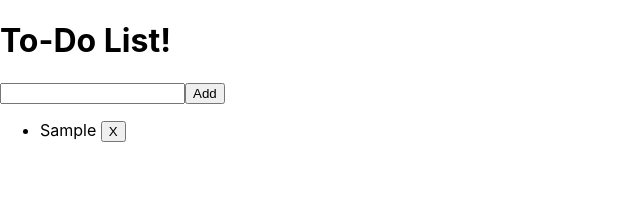
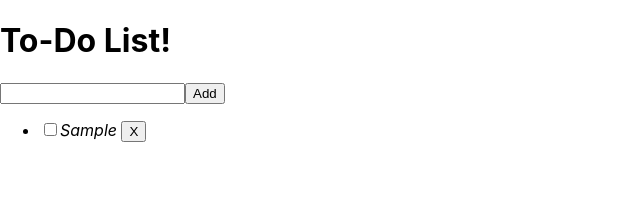
Before and after one commit to swoohooh/react-test-competition, a Next.js app in the folder swoo/: page /todo in a window 1280 px wide. Both pictures are taken after typing "Sample" into the empty fields and a click on the button "Add". Shown: the top 210 px of the page, without its empty margins (0-640 px from the left). Built offline with nearby package versions, Linux system fonts and the light colour scheme.

Commit message:
Add toggleTodo in todo page

```diff
--- a/swoo/pages/todo.tsx
+++ b/swoo/pages/todo.tsx
@@ -2,9 +2,14 @@ import type { NextPage } from "next";
 import Head from "next/head";
 import react, { useState, useEffect } from "react";
 
+interface TodoItem {
+  name: string;
+  isDone: boolean;
+}
+
 const Todo: NextPage = () => {
   const [item, setItem] = useState<string>("");
-  const [todos, setTodos] = useState<string[]>([]);
+  const [todos, setTodos] = useState<TodoItem[]>([]);
 
   const handleInput = (e: React.ChangeEvent<HTMLInputElement>) => {
     setItem(e.target.value);
@@ -15,14 +20,17 @@ const Todo: NextPage = () => {
       return;
     }
 
-    setTodos([item, ...todos]);
+    setTodos([{ name: item, isDone: false }, ...todos]);
     setItem("");
   };
 
   const removeTodo = (index: number) => {
-    console.log("bb", index, todos);
     todos.splice(index, 1);
-    console.log("aa", index, todos);
+    setTodos([...todos]);
+  };
+
+  const toggleTodo = (index: number) => {
+    todos[index].isDone = !todos[index].isDone;
     setTodos([...todos]);
   };
 
@@ -40,17 +48,22 @@ const Todo: NextPage = () => {
       <main>
         <h1>To-Do List!</h1>
 
-        <form>
+        <div>
           <input type="text" value={item} onChange={handleInput} />
           <button type="button" onClick={handleAdd}>
             Add
           </button>
-        </form>
+        </div>
 
         <ul>
           {todos.map((todo, i) => (
             <li key={i}>
-              {todo}{" "}
+              <input
+                type="checkbox"
+                checked={todo.isDone}
+                onClick={() => toggleTodo(i)}
+              />
+              {todo.isDone ? <s>{todo.name}</s> : <i>{todo.name}</i>}{" "}
               <button type="button" onClick={() => removeTodo(i)}>
                 X
               </button>
```
